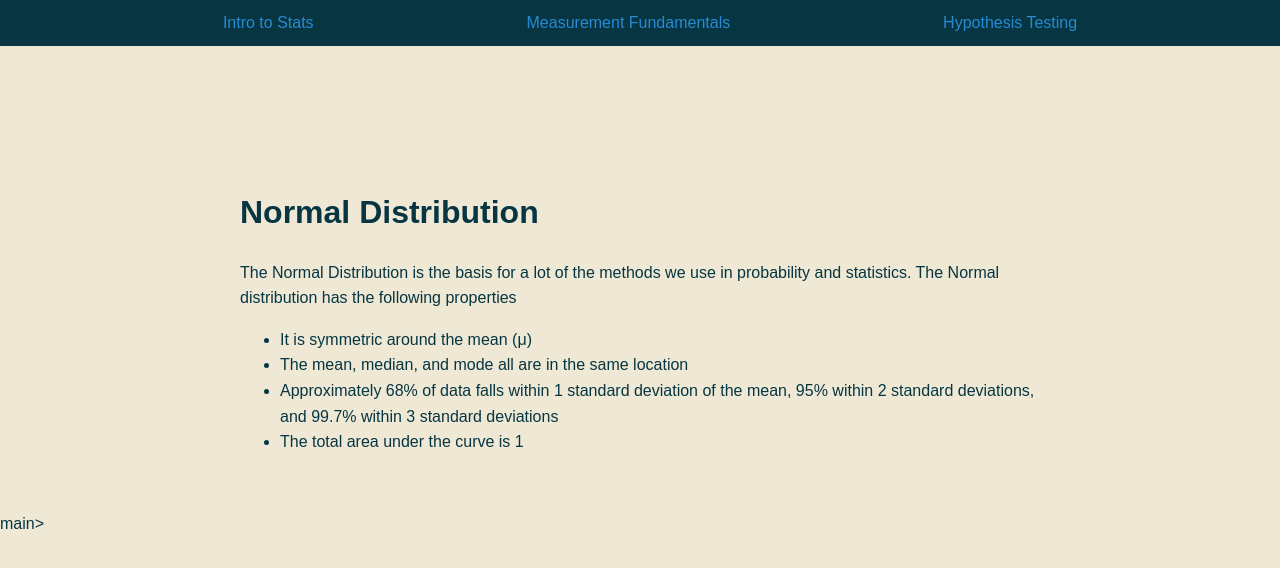
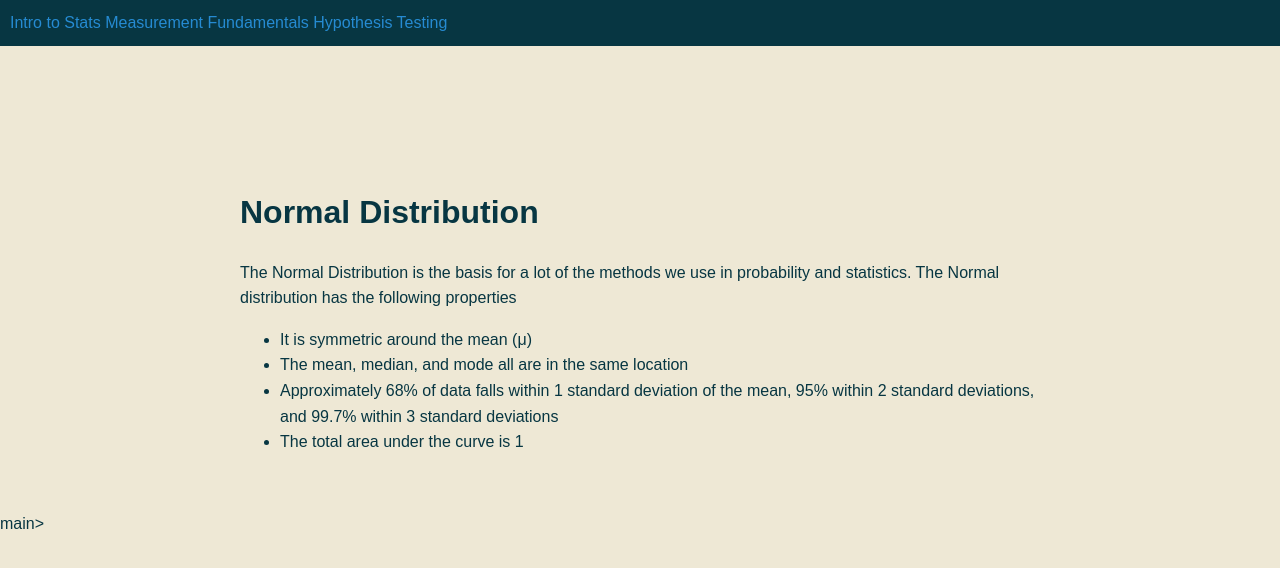
Before and after one commit to mrsoltys/ProbStat.github.io, a Jekyll site: the page built from NormalDistribution.md, in a window 1280 px wide. Shown: the top 568 px of the page. Built offline with Jekyll 4.4.1, drawn with Linux system fonts in a browser that asks for light colours; our own code applies the rules of GitHub Pages for plain Markdown files; comment, search, counter and statistics services are not loaded.

Commit message:
Update style.css

```diff
--- a/assets/css/style.css
+++ b/assets/css/style.css
@@ -17,18 +17,17 @@ nav {
     top: 0;
     left: 0;
     z-index: 1000;
-    display: flex;
-    justify-content: space-evenly;
 }
 
 nav ul {
     list-style: none;
     padding: 0;
     margin: 0;
-    display: flex;
+    text-align: center;
 }
 
 nav ul li {
+    display: inline;
     margin-right: 20px;
 }
 
@@ -74,6 +73,8 @@ a:hover {
     border-radius: 5px;
     border-left: 4px solid #268bd2; /* Solarized Blue */
     font-size: 0.9em;
+    display: flex;
+    justify-content: center;
 }
 
 #toc h3 {
@@ -84,6 +85,7 @@ a:hover {
 #toc ul {
     list-style: none;
     padding-left: 10px;
+    display: flex;
 }
 
 #toc ul li a {
```
